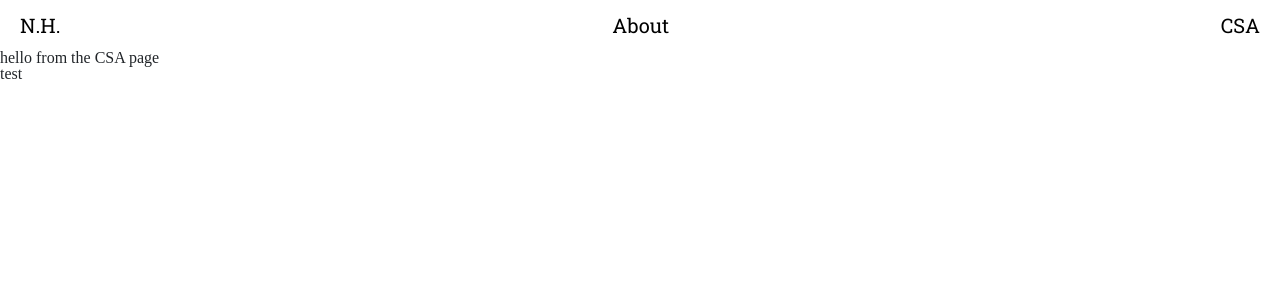
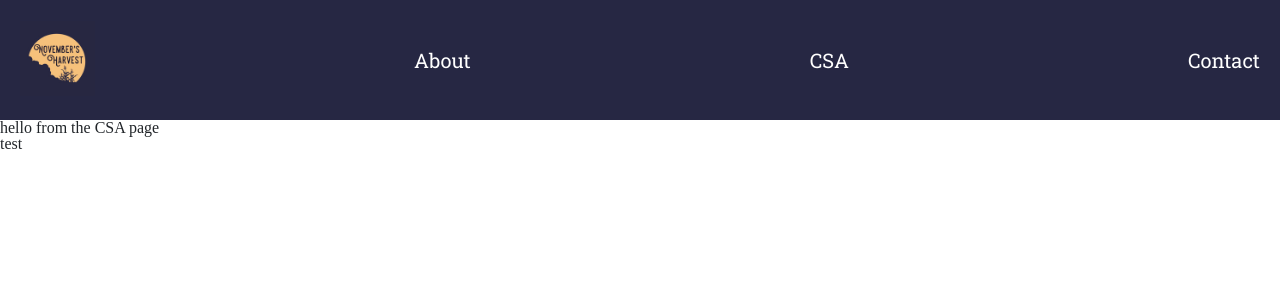
Before and after one commit to johnhcody/nov-harvest, a Next.js app: page /csa in a window 1280 px wide. Shown: the top 300 px of the page. Built offline with nearby package versions, Linux system fonts and the light colour scheme.

Commit message:
style header

```diff
--- a/components/shared/Header.tsx
+++ b/components/shared/Header.tsx
@@ -2,6 +2,7 @@ import React, { useState } from 'react'
 import Link from 'next/link'
 //import Modal from '../modal';
 //import Modal from 'react-modal';
+import Image from 'next/image'
 
 
 interface Props {
@@ -17,7 +18,15 @@ export const Header = (props: Props) => {
     return (
         <div className="header-wrapper">
             <Link href="/">
-                <a> N.H. </a>
+            <div className="left-buffer">
+                {/* <a> N.H. </a> */}
+                <Image
+                    src="/logo-sm.png"
+                    alt="Novembers Harvest Logo"
+                    height={75}
+                    width={75}
+                />
+            </div>
             </Link>
             <Link href="/about">
                 <a> About </a>
@@ -25,6 +34,9 @@ export const Header = (props: Props) => {
             <Link href="/csa">
                 <a> CSA </a>
             </Link>
+            <Link href="/csa">
+                <a> Contact </a>
+            </Link>
         </div>
     )
 }
--- a/styles/main.scss
+++ b/styles/main.scss
@@ -3,15 +3,19 @@
 .header-wrapper {
     display: flex;
     justify-content: space-between;
-    height: 50px;
+    height: 120px;
     align-items: center;
     font-size: 20px;
+    background-color: $navy-blue;
+    .left-buffer {
+        margin-left: 20px;
+    }
     a {
         padding-left: 20px;
         padding-right: 20px;
         font-family: $roboto-slab;
         text-decoration: none;
-        color: black;
+        color: white;
     }
 }
 
```
Also changed, not shown: components/splash/Carousel.tsx (+5 -5 lines), public/logo-sm.png (added).
